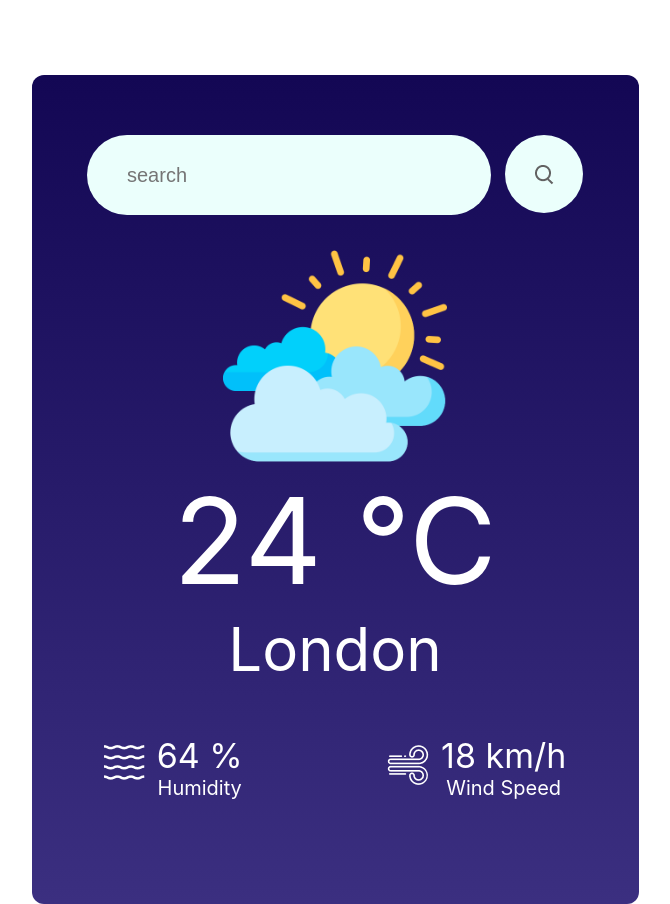
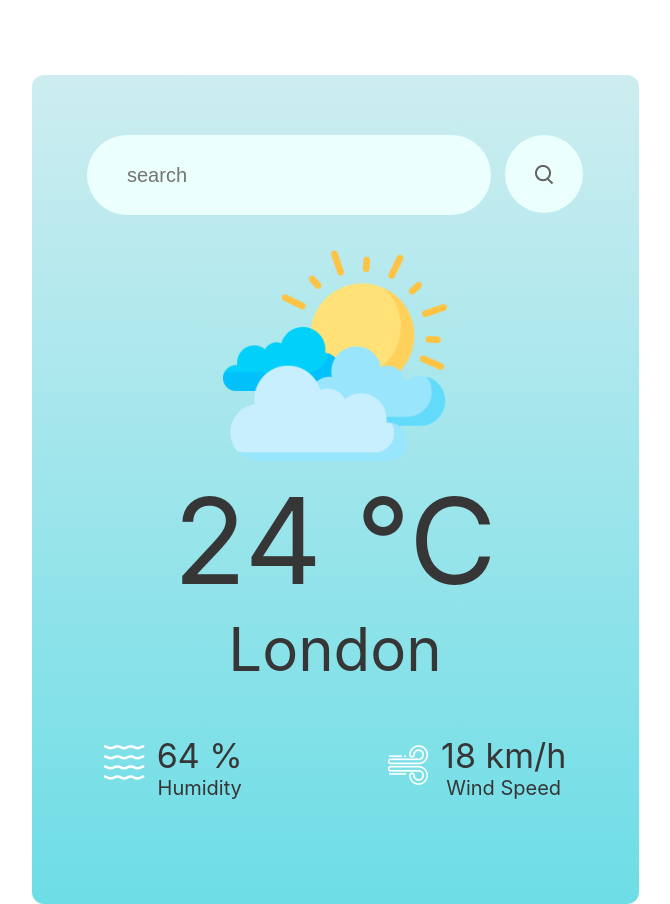
Before and after one commit to wongzc/weatherapp, a React (Create React App) app: page / in a window 1280 px wide. Shown: the whole page, without its empty margins (305-975 px from the left). Built offline with nearby package versions, Linux system fonts and the light colour scheme; no server answers.

Commit message:
updated day night background change

```diff
--- a/src/Components/WeatherApp/WeatherApp.css
+++ b/src/Components/WeatherApp/WeatherApp.css
@@ -1,10 +1,22 @@
-.container{
+
+.container-day{
+    width: 607px;
+    height: 829px;
+    margin: auto;
+    margin-top: 75px;
+    border-radius: 12px;
+    background-image: linear-gradient(180deg, #cdedf0 0%, #6ddde6 100%);
+    color: rgb(54, 54, 54)
+}
+
+.container-night{
     width: 607px;
     height: 829px;
     margin: auto;
     margin-top: 75px;
     border-radius: 12px;
     background-image: linear-gradient(180deg, #130754 0%, #3b2f80 100%);
+    color: white
 }
 
 .top-bar{
@@ -48,7 +60,7 @@
 .weather-temp{
     display: flex;
     justify-content: center;
-    color: white;
+
     font-size: 120px;
     font-weight: 400;
 }
@@ -56,14 +68,14 @@
 .weather-location{
     display: flex;
     justify-content: center;
-    color: white;
+
     font-size: 60px;
     font-weight: 400;
 }
 
 .data-container{
     margin-top: 50px;
-    color: white;
+
     display: flex;
     justify-content:  center;
 }
--- a/src/Components/WeatherApp/WeatherApp.jsx
+++ b/src/Components/WeatherApp/WeatherApp.jsx
@@ -2,14 +2,10 @@ import React, { useState } from 'react'
 import './WeatherApp.css'
 
 import search_icon from '../Assets/search.png';
-import cloud_icon from '../Assets/cloud.png';
 import humidity_icon from '../Assets/humidity.png';
+import wind_icon from '../Assets/wind.png';
 
-import clear_icon from '../Assets/clear.png';
-import drizzle_icon from '../Assets/drizzle.png';
-import rain_icon from '../Assets/rain.png';
 import snow_icon from '../Assets/snow.png';
-import wind_icon from '../Assets/wind.png';
 import im_01d from '../Assets/01d.png';
 import im_01n from '../Assets/01n.png';
 import im_02d from '../Assets/02d.png';
@@ -29,6 +25,7 @@ const config = require('./config.json');
 const WeatherApp = () => {
   const apiKey = config.apiKey;
   const[wicon,setWicon] =useState(im_02d);
+  const[daynight, setDaynight]=useState("container-day");
 
   const search =async()=> {
     const element =document.getElementsByClassName("cityInput");
@@ -110,12 +107,17 @@ const WeatherApp = () => {
     }
     else
     {
-      setWicon(clear_icon);
+      setWicon(im_02d);
     }
+
+    if (data.weather[0].icon.substring(2,3) === "d")
+    {setDaynight("container-day");}
+    else
+    {setDaynight("container-night");}
 
   }
   return (
-    <div className='container'>
+    <div className={daynight}>
       <div className="top-bar">
         <input type="text" className="cityInput" placeholder="search"/>
         <div className="search-icon" onClick={()=>search()}>
```
